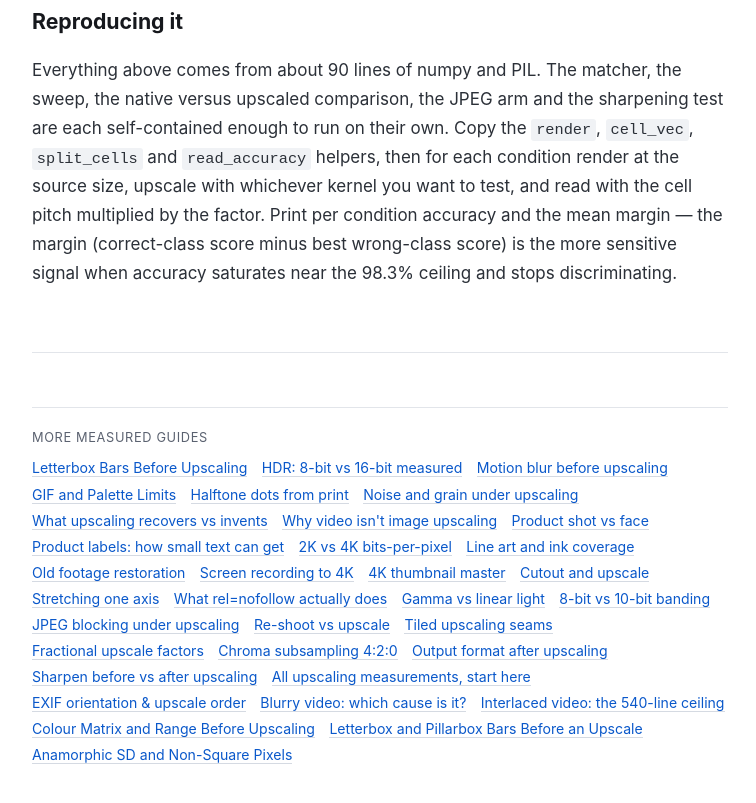
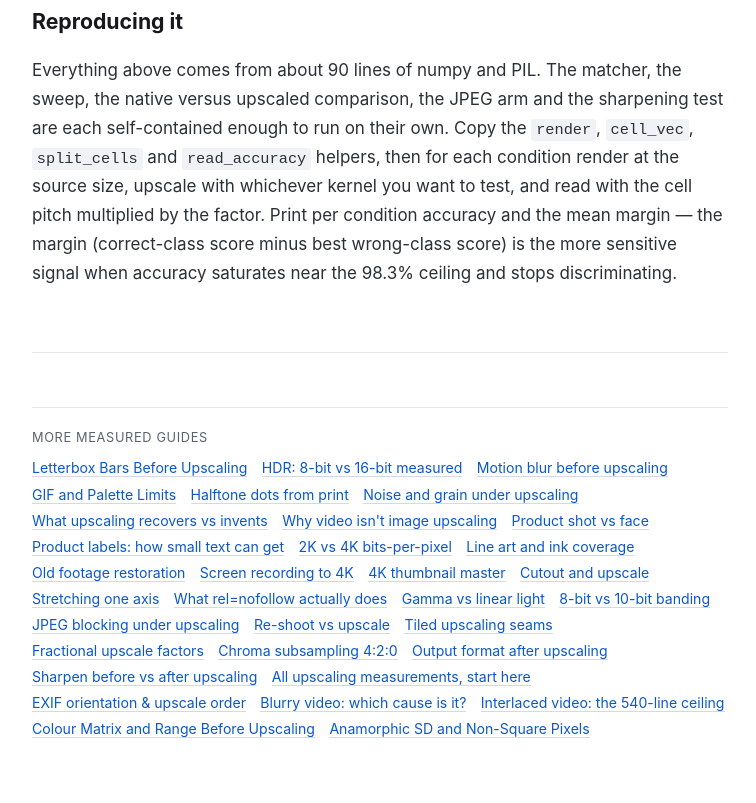
Before and after one commit to celticgemini001/upgolab-upscale-text-readability, a plain HTML site: page index.html in a window 1280 px wide. Shown: the part 9803-10606 px from the top of the page, without its empty margins (260-1016 px from the left). Drawn offline with Linux system fonts and the light colour scheme.

Commit message:
Remove duplicate letterbox nav entry copied from hub

```diff
--- a/index.html
+++ b/index.html
@@ -427,7 +427,6 @@ discriminating.</p>
   <li><a href="https://celticgemini001.github.io/upgolab-tools/blurry-video.html">Blurry video: which cause is it?</a></li>
   <li><a href="https://celticgemini001.github.io/upgolab-interlaced-video-upscale/">Interlaced video: the 540-line ceiling</a></li>
   <li><a href="https://celticgemini001.github.io/upgolab-color-matrix-and-range/">Colour Matrix and Range Before Upscaling</a></li>
-  <li><a href="https://celticgemini001.github.io/upgolab-letterbox-before-upscale/">Letterbox and Pillarbox Bars Before an Upscale</a></li>
   <li><a href="https://celticgemini001.github.io/upgolab-anamorphic-sd-upscale/">Anamorphic SD and Non-Square Pixels</a></li>
 </ul>
 </nav>
```
